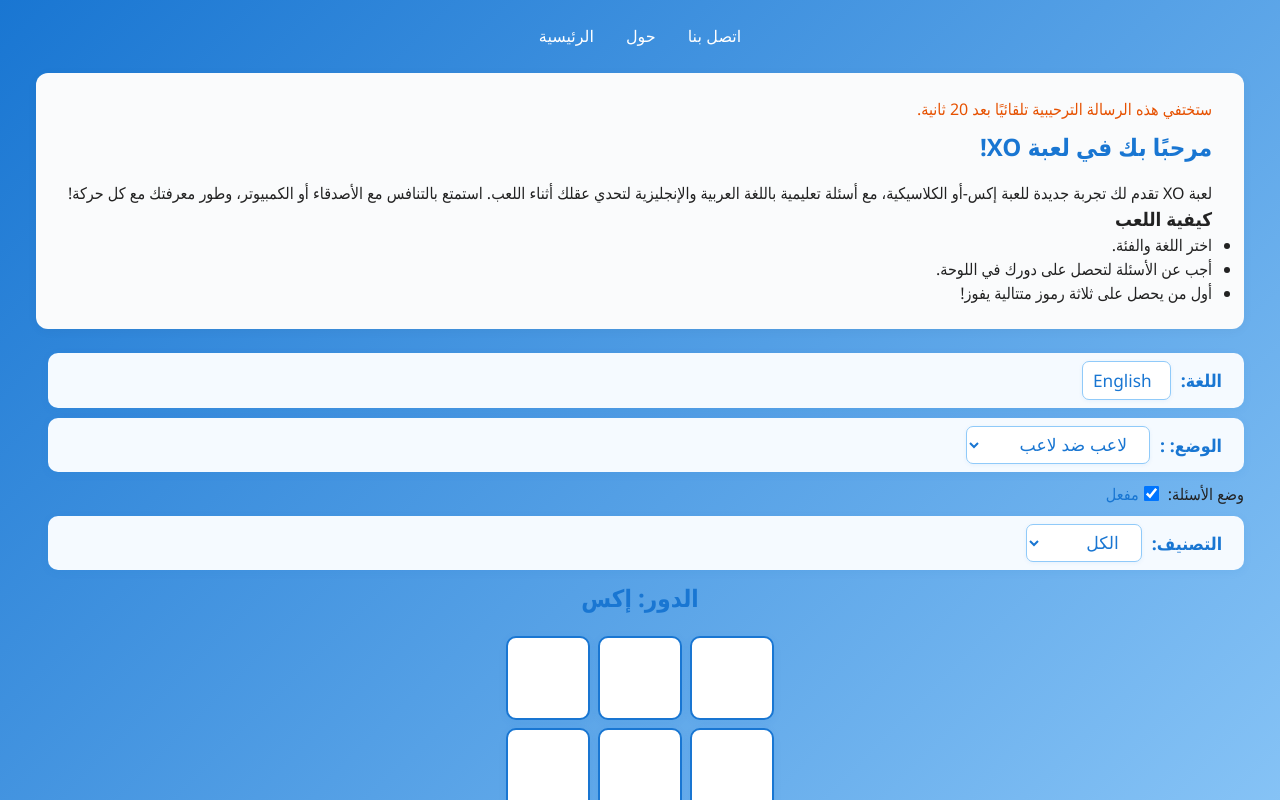
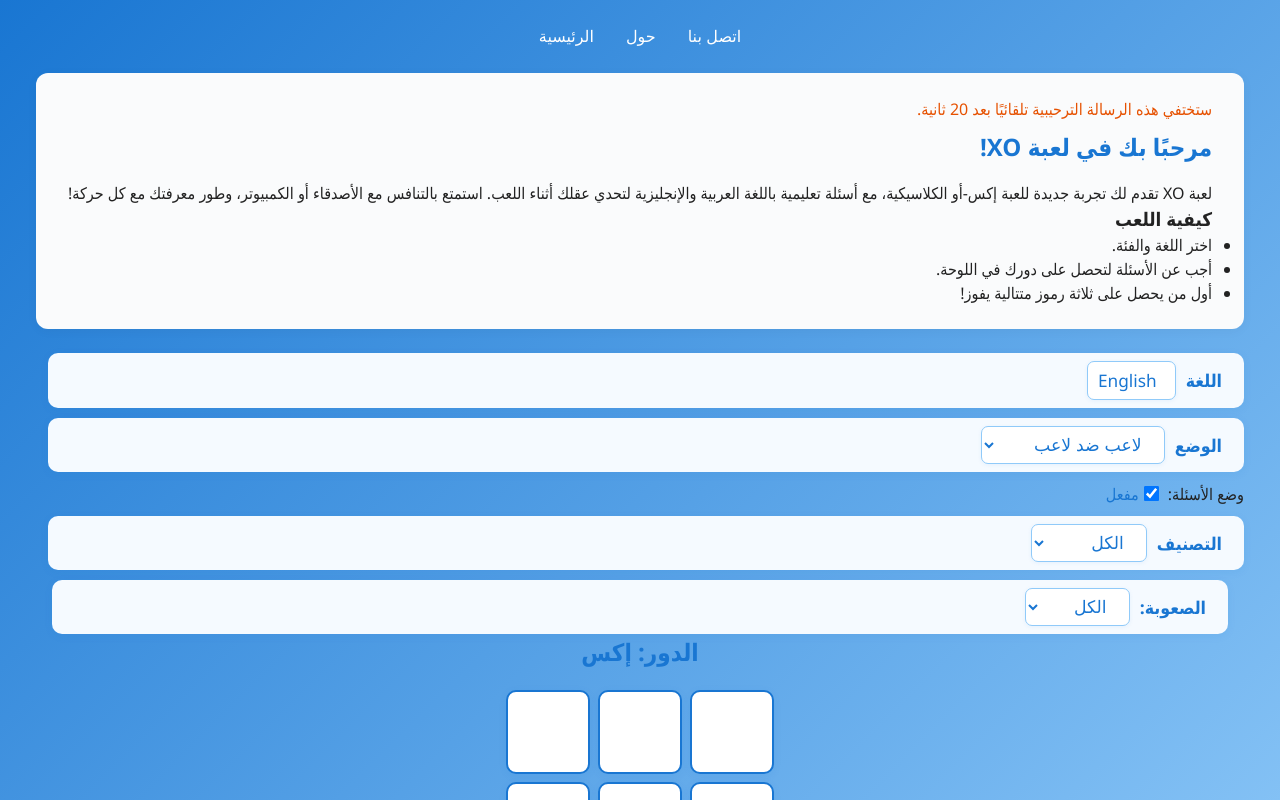
Before and after one commit to amh092/xo, a React (Vite) app: page / in a window 1280 px wide. Shown: the top 800 px of the page. Built offline with nearby package versions, Linux system fonts and the light colour scheme.

Commit message:
feat: add difficulty selector for filtering questions in XO game

```diff
--- a/src/XOGame.css
+++ b/src/XOGame.css
@@ -329,3 +329,9 @@ body{
   padding-left: 20px;
   margin-bottom: 0;
 }
+
+.xo-difficulty-selector label {
+  font-weight: 500;
+  margin-right: 8px;
+  width: 30px;
+}
--- a/src/XOGame.tsx
+++ b/src/XOGame.tsx
@@ -20,7 +20,7 @@ const XOGame: React.FC = () => {
   const [feedback, setFeedback] = useState<string | null>(null);
   const [pendingMoveIndex, setPendingMoveIndex] = useState<number | null>(null);
   const [welcomeSeconds, setWelcomeSeconds] = useState(0);
-
+  const [selectedDifficulty, setSelectedDifficulty] = useState<'all' | 'easy' | 'medium' | 'hard'>('all');
 useEffect(() => {
   const interval = setInterval(() => {
     setWelcomeSeconds((prev) => prev + 1);
@@ -37,8 +37,9 @@ useEffect(() => {
     return symbol;
   };
   const categories = language === 'ar' ? AR_CATEGORIES : EN_CATEGORIES;
-  const currentQuestions = (language === 'ar' ? AR_QUESTIONS : EN_QUESTIONS).filter(q => selectedCategory === 'all' || q.category === selectedCategory);
-  // Track shuffled questions and index
+  const currentQuestions = (language === 'ar' ? AR_QUESTIONS : EN_QUESTIONS)
+  .filter(q => (selectedCategory === 'all' || q.category === selectedCategory))
+  .filter(q => (selectedDifficulty === 'all' || q.difficulty === selectedDifficulty));  // Track shuffled questions and index
   const shuffledQuestionsRef = React.useRef<Question[]>([]);
   const questionIndexRef = React.useRef<number>(0);
   const usedQuestionsRef = React.useRef<Set<number>>(new Set());
@@ -289,7 +290,7 @@ useEffect(() => {
   </section>
 )}
           <div className="xo-lang-selector">
-  <label htmlFor="lang">{t('اللغة:', 'Language:')}</label>
+  <label htmlFor="lang">{t('اللغة', 'Language:')}</label>
   <button
     className="xo-lang-toggle"
     type="button"
@@ -302,7 +303,7 @@ useEffect(() => {
         </div>
         <div className="xo-header-row xo-mode-row">
   <div className="xo-mode-selector">
-    <label htmlFor="mode">{t('الوضع:', 'Mode:')} :</label>
+    <label htmlFor="mode">{t('الوضع', 'Mode')} </label>
     <select
       id="mode"
       value={mode}
@@ -311,6 +312,7 @@ useEffect(() => {
       <option value="pvp">{t('لاعب ضد لاعب', 'Player vs Player')}</option>
       <option value="cpu">{t('لاعب ضد الكمبيوتر', 'Player vs Computer')}</option>
     </select>
+
   </div>
   <div className="xo-question-toggle">
     <label htmlFor="questionModeToggle" style={{marginLeft: 10}}>{t('وضع الأسئلة', 'Question Mode')}:</label>
@@ -324,7 +326,7 @@ useEffect(() => {
     <span style={{marginLeft: 6, fontWeight: 500, color: '#1976d2'}}>{questionMode ? t('مفعل', 'On') : t('إيقاف', 'Off')}</span>
   </div>
           <div className="xo-category-selector">
-            <label htmlFor="category">{t('التصنيف:', 'Category:')}</label>
+            <label htmlFor="category">{t('التصنيف', 'Category')}</label>
             <select
               id="category"
               value={selectedCategory}
@@ -335,7 +337,25 @@ useEffect(() => {
               ))}
             </select>
           </div>
-        </div>
+
+
+          <div className="xo-category-selector" style={{ margin: "0 16px" }}>
+  <label htmlFor="difficulty">{t("الصعوبة:", "Difficulty:")}</label>
+  <select
+    id="difficulty"
+    value={selectedDifficulty}
+    onChange={e => setSelectedDifficulty(e.target.value as 'all' | 'easy' | 'medium' | 'hard')}
+    style={{ marginLeft: 8 }}
+  >
+    <option value="all">{t("الكل", "All")}</option>
+    <option value="easy">{t("سهل", "Easy")}</option>
+    <option value="medium">{t("متوسط", "Medium")}</option>
+    <option value="hard">{t("صعب", "Hard")}</option>
+  </select>
+</div>
+</div>
+
+
       </header>
 
       <div className="status">
```
